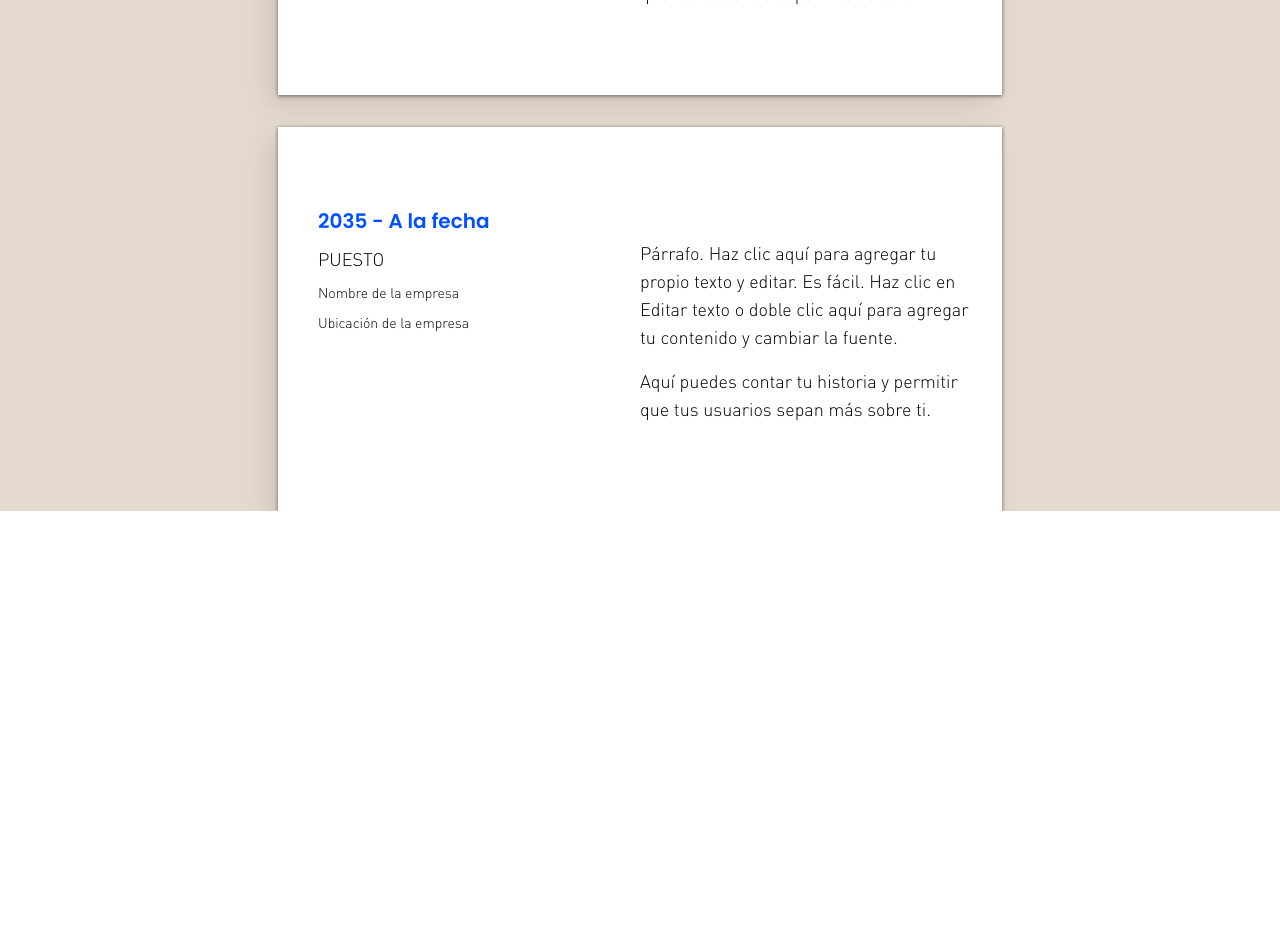
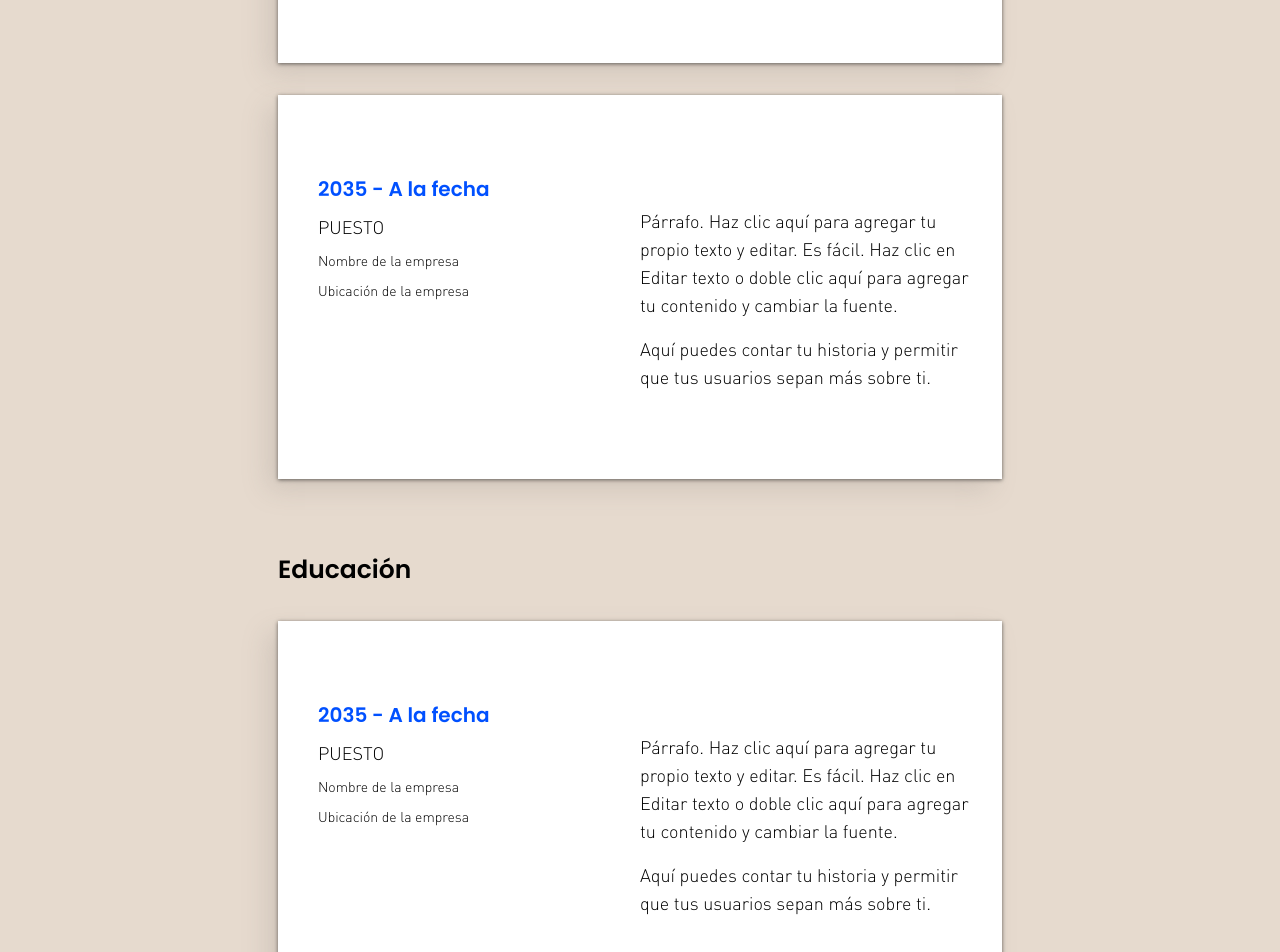
Before and after one commit to Cocahuana/portfolio_nextjs, a Next.js app: page /Curriculum in a window 1280 px wide. Shown: the part 1180-2132 px from the top of the page. Before the commit the page ends 1691 px from the top, so only its background shows below. Built offline with nearby package versions, Linux system fonts and the light colour scheme.

Commit message:
Feat: smooth transition with framer motion between pages

```diff
--- a/src/components/elements/BoxSkin/BoxSkin.tsx
+++ b/src/components/elements/BoxSkin/BoxSkin.tsx
@@ -4,7 +4,7 @@ type Props = {
 
 function BoxSkin({ children }: Props) {
 	return (
-		<div className='w-full h-auto bg-[color:var(--skin-dark-bg)]'>
+		<div className='w-full h-auto bg-[color:var(--skin-dark-bg)] py-[10vh]'>
 			{children}
 		</div>
 	);
--- a/src/components/elements/Card/Card.tsx
+++ b/src/components/elements/Card/Card.tsx
@@ -4,10 +4,13 @@ import styles from "./Card.module.css";
 
 type Props = {
 	children: React.ReactNode;
+	className?: string;
 };
-function Card({ children }: Props) {
+function Card({ children, className }: Props) {
 	// Card Debe tener un div contenedor con las medidas exactas ya que ocupa el 100% del espacio en el que esta contenido
-	return <div className={styles.cardShadow}>{children}</div>;
+	return (
+		<div className={`${styles.cardShadow} ${className}`}>{children}</div>
+	);
 }
 
 export default Card;
--- a/src/components/elements/Flex/Flex.tsx
+++ b/src/components/elements/Flex/Flex.tsx
@@ -1,9 +1,10 @@
 import styles from "./Flex.module.css";
 type Props = {
 	children: React.ReactNode;
+	className?: string;
 };
-function Flex({ children }: Props) {
-	return <div className={styles.flex}>{children}</div>;
+function Flex({ children, className }: Props) {
+	return <div className={`${styles.flex} ${className}`}>{children}</div>;
 }
 
 export default Flex;
--- a/src/components/layouts/Default/Default.tsx
+++ b/src/components/layouts/Default/Default.tsx
@@ -1,37 +1,19 @@
 import Header from "@/components/modules/Header/Header";
 import Footer from "@/components/modules/Footer/Footer";
-import { motion } from "framer-motion";
+import { useRouter } from "next/router";
 type Props = {
 	children: React.ReactNode;
 };
 
-const opacityVariant = {
-	initial: {
-		opacity: 0,
-	},
-	in: {
-		opacity: 1,
-	},
-	out: {
-		opacity: 0,
-	},
-};
-
-const animationTransition = { type: "spring", stiffness: 260, damping: 150 };
-
-const Default = ({ children }: Props) => (
-	<div>
-		<Header />
-		<motion.div
-			initial='initial'
-			animate='in'
-			variants={opacityVariant}
-			transition={animationTransition}
-		>
+function Default({ children }: Props) {
+	const router = useRouter();
+	return (
+		<div>
+			<Header />
 			{children}
-		</motion.div>
-		<Footer />
-	</div>
-);
+			<Footer />
+		</div>
+	);
+}
 
 export default Default;
--- a/src/components/modules/CurriculumCard/CurriculumCard.tsx
+++ b/src/components/modules/CurriculumCard/CurriculumCard.tsx
@@ -19,8 +19,7 @@ function CurriculumCard({
 }: Props) {
 	return (
 		<div className='bg-white h-96'>
-			<Card>
-				<div className='w-full h-full flex'>
+			<Card className='w-full h-full flex'>
 				<div className='flex  w-1/2'>
 					<div className='flex flex-col w-full gap-2.5 p-10 pt-20'>
 						<h3 className='text-xl text-[color:var(--primary-bg)]'>
@@ -37,7 +36,6 @@ function CurriculumCard({
 						<p className='text-lg'>{p2}</p>
 					</div>
 				</div>
-				</div>
 			</Card>
 		</div>
 	);
--- a/src/components/modules/Footer/Footer.module.css
+++ b/src/components/modules/Footer/Footer.module.css
@@ -1,7 +1,6 @@
 .footer{
     width: 100%;
     height: 112px;
-    position: fixed;
     bottom: 0;
     display: flex;
     padding-inline: 2rem;
--- a/src/components/modules/Footer/Footer.tsx
+++ b/src/components/modules/Footer/Footer.tsx
@@ -1,5 +1,4 @@
 import styles from "./Footer.module.css";
-import Flex from "@/components/elements/Flex/Flex";
 import BoldSpan from "@/components/elements/BoldSpan/BoldSpan";
 import SocialMediaContainer from "../SocialMediaContainer/SocialMediaContainer";
 function Footer() {
--- a/src/components/templates/Curriculum/Curriculum.tsx
+++ b/src/components/templates/Curriculum/Curriculum.tsx
@@ -1,7 +1,9 @@
 import BoxSkin from "@/components/elements/BoxSkin/BoxSkin";
 import Button from "@/components/elements/Button/Button";
+import Card from "@/components/elements/Card/Card";
 import SquareBlock from "@/components/elements/SquareBlock/SquareBlock";
 import CurriculumCard from "@/components/modules/CurriculumCard/CurriculumCard";
+import Flex from "@/components/elements/Flex/Flex";
 function Curriculum() {
 	const experiences = [
 		{
@@ -29,13 +31,50 @@ function Curriculum() {
 			p2: "Aquí puedes contar tu historia y permitir que tus usuarios sepan más sobre ti.",
 		},
 	];
+	const academy = [
+		{
+			date: " 2035 - A la fecha",
+			role: "PUESTO",
+			companyName: "Nombre de la empresa",
+			companyLocation: "Ubicación de la empresa",
+			p1: "Párrafo. Haz clic aquí para agregar tu propio texto y editar. Es fácil. Haz clic en Editar texto o doble clic aquí para agregar tu contenido y cambiar la fuente.",
+			p2: "Aquí puedes contar tu historia y permitir que tus usuarios sepan más sobre ti.",
+		},
+		{
+			date: " 2035 - A la fecha",
+			role: "PUESTO",
+			companyName: "Nombre de la empresa",
+			companyLocation: "Ubicación de la empresa",
+			p1: "Párrafo. Haz clic aquí para agregar tu propio texto y editar. Es fácil. Haz clic en Editar texto o doble clic aquí para agregar tu contenido y cambiar la fuente.",
+			p2: "Aquí puedes contar tu historia y permitir que tus usuarios sepan más sobre ti.",
+		},
+		{
+			date: " 2035 - A la fecha",
+			role: "PUESTO",
+			companyName: "Nombre de la empresa",
+			companyLocation: "Ubicación de la empresa",
+			p1: "Párrafo. Haz clic aquí para agregar tu propio texto y editar. Es fácil. Haz clic en Editar texto o doble clic aquí para agregar tu contenido y cambiar la fuente.",
+			p2: "Aquí puedes contar tu historia y permitir que tus usuarios sepan más sobre ti.",
+		},
+	];
+	const professionalSkills = [
+		"Mentalidad emprendedora",
+		"Planeación orientada al mercado",
+		"Trabajo en equipo y colaborativo",
+		"Análisis de Datos",
+	];
+	const languages = [
+		"Inglés (nativo)",
+		"Francés (competente)",
+		"Español (competente)",
+	];
 	return (
 		<BoxSkin>
 			<div className='w-full h-auto  flex flex-col justify-center items-center'>
 				<div className='w-[724px] grid grid-cols-12 gap-8'>
 					<div className='col-span-full row-span-full grid grid-cols-3 grid-rows-2'>
 						<div className='col-span-1 ' />
-						<div className='col-span-1  flex items-center gap-2  justify-center pt-28 pb-2 '>
+						<div className='col-span-1  flex items-center gap-2  justify-center pt-14 pb-2 '>
 							<SquareBlock />
 							<h3>Currículum</h3>
 						</div>
@@ -46,7 +85,7 @@ function Curriculum() {
 							<Button text='DESCARGAR CV' active={true} />
 						</div>
 					</div>
-					<div className='col-span-full flex flex-col gap-8'>
+					<div className='col-span-full flex flex-col gap-8 mb-10'>
 						{experiences.map((experience: any, key: number) => (
 							<CurriculumCard
 								key={key}
@@ -59,6 +98,62 @@ function Curriculum() {
 							/>
 						))}
 					</div>
+					<div>
+						<h3>Educación</h3>
+					</div>
+					<div className='col-span-full flex flex-col gap-8  mb-10'>
+						{academy.map((experience: any, key: number) => (
+							<CurriculumCard
+								key={key}
+								date={experience.date}
+								role={experience.role}
+								companyName={experience.companyName}
+								companyLocation={experience.companyLocation}
+								p1={experience.p1}
+								p2={experience.p2}
+							/>
+						))}
+					</div>
+					<div className='col-span-full flex flex-col gap-8 bg-white h-96'>
+						<Card className='flex flex-col justify-center gap-8 p-10'>
+							<div className='flex flex-col justify-center gap-8'>
+								<h3>Habilidades profesionales</h3>
+								<ul className='flex flex-wrap'>
+									{professionalSkills.map(
+										(skill: string, key: number) => (
+											<li
+												key={key}
+												className='w-1/2 mb-4'
+											>
+												<Flex className='gap-4'>
+													<SquareBlock />
+													<p>{skill}</p>
+												</Flex>
+											</li>
+										)
+									)}
+								</ul>
+							</div>
+							<div className='flex flex-col justify-center gap-8'>
+								<h3>Idiomas</h3>
+								<ul className='flex flex-wrap'>
+									{languages.map(
+										(language: string, key: number) => (
+											<li
+												key={key}
+												className='w-1/2 mb-4'
+											>
+												<Flex className='gap-4'>
+													<SquareBlock />
+													<p>{language}</p>
+												</Flex>
+											</li>
+										)
+									)}
+								</ul>
+							</div>
+						</Card>
+					</div>
 				</div>
 			</div>
 		</BoxSkin>
--- a/src/pages/_app.js
+++ b/src/pages/_app.js
@@ -1,11 +1,26 @@
 import "@/styles/globals.css";
 // import type { AppProps } from "next/app";
 import { ParallaxProvider } from "react-scroll-parallax";
+import { motion, AnimatePresence } from "framer-motion";
+import { useRouter } from "next/router";
 
 export default function App({ Component, pageProps }) {
+	const router = useRouter();
 	return (
 		<ParallaxProvider scrollAxis='vertical'>
-			<Component {...pageProps} />
+			<AnimatePresence mode='wait'>
+				{
+					<motion.div
+						key={router.pathname}
+						initial={{ opacity: 0 }}
+						animate={{ opacity: 1 }}
+						exit={{ opacity: 0 }}
+						transition={{ duration: 0.4 }}
+					>
+						<Component {...pageProps} />
+					</motion.div>
+				}
+			</AnimatePresence>
 		</ParallaxProvider>
 	);
 }
```
Lines whose indentation alone changed are shown as unchanged.
